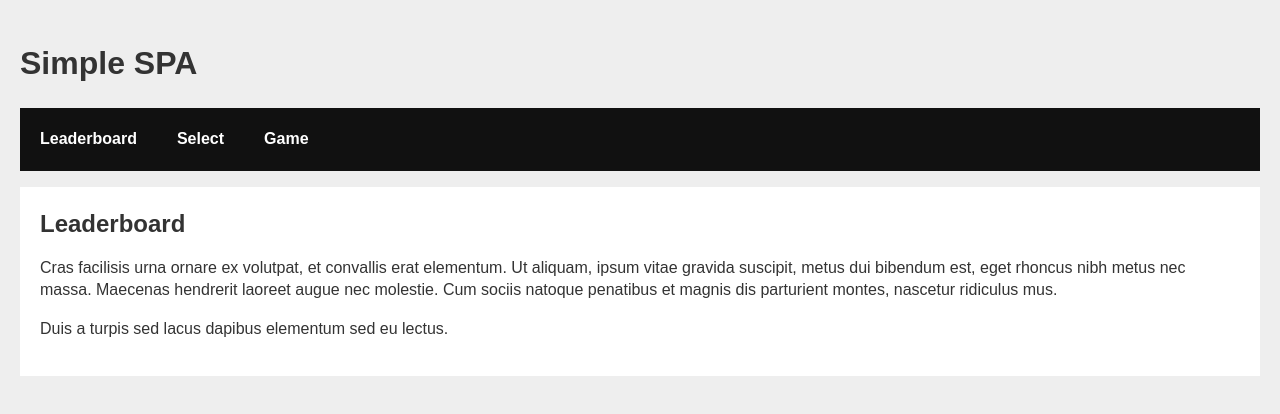
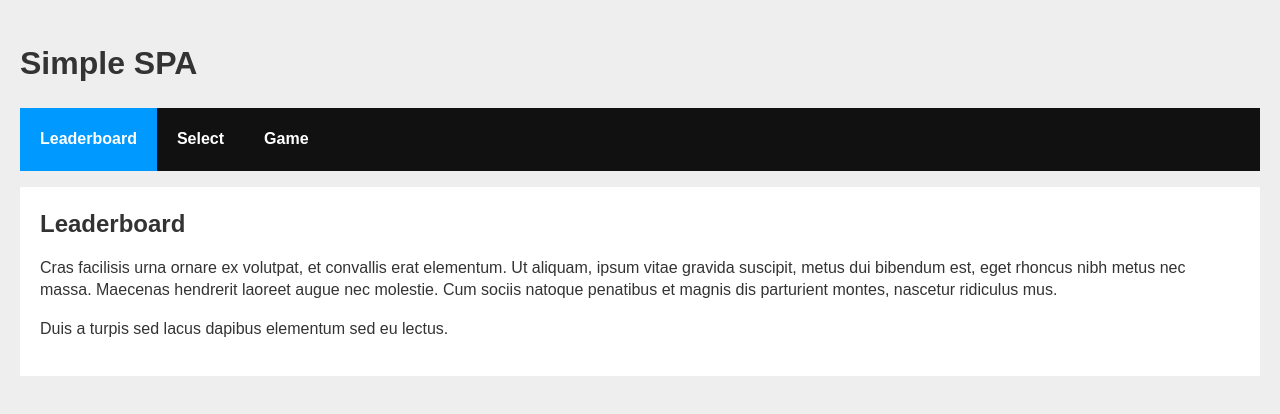
Before and after one commit to GatiAher/lagaan-football-pool-app, a React (Create React App) app in the folder frontend/: page / in a window 1280 px wide. Shown: the top 414 px of the page. Built offline with nearby package versions, Linux system fonts and the light colour scheme.

Commit message:
Rename router to App and use react-router NavLink for styling

```diff
--- a/frontend/src/routes/router.tsx
+++ b/frontend/src/App.tsx
@@ -1,24 +1,26 @@
 import React from "react";
-import { BrowserRouter, Switch, Route, Link } from "react-router-dom";
-import "../styles/router.css";
-import Game from "./game";
-import Select from "./select";
-import Leaderboard from "./leaderboard";
+import { BrowserRouter, Switch, Route, NavLink } from "react-router-dom";
+import "./styles/App.css";
+import Game from "./routes/game";
+import Select from "./routes/select";
+import Leaderboard from "./routes/leaderboard";
 
-const Router = () => (
+const App = () => (
   <BrowserRouter>
     <div>
       <h1>Simple SPA</h1>
       <nav>
         <ul className="header">
           <li>
-            <Link to="/">Leaderboard</Link>
+            <NavLink exact to="/">
+              Leaderboard
+            </NavLink>
           </li>
           <li>
-            <Link to="/select">Select</Link>
+            <NavLink to="/select">Select</NavLink>
           </li>
           <li>
-            <Link to="/game">Game</Link>
+            <NavLink to="/game">Game</NavLink>
           </li>
         </ul>
       </nav>
@@ -39,4 +41,4 @@ const Router = () => (
   </BrowserRouter>
 );
 
-export default Router;
+export default App;
--- a/frontend/src/index.tsx
+++ b/frontend/src/index.tsx
@@ -1,12 +1,12 @@
 import React from "react";
 import { render } from "react-dom";
-import Router from "./routes/router";
+import App from "./App";
 import "./styles/styles.css";
 import * as serviceWorker from "./serviceWorker";
 
 render(
   <React.StrictMode>
-    <Router />
+    <App />
   </React.StrictMode>,
   document.getElementById("root")
 );
```
Also changed, not shown: frontend/src/styles/App.css (renamed from frontend/src/styles/router.css).
